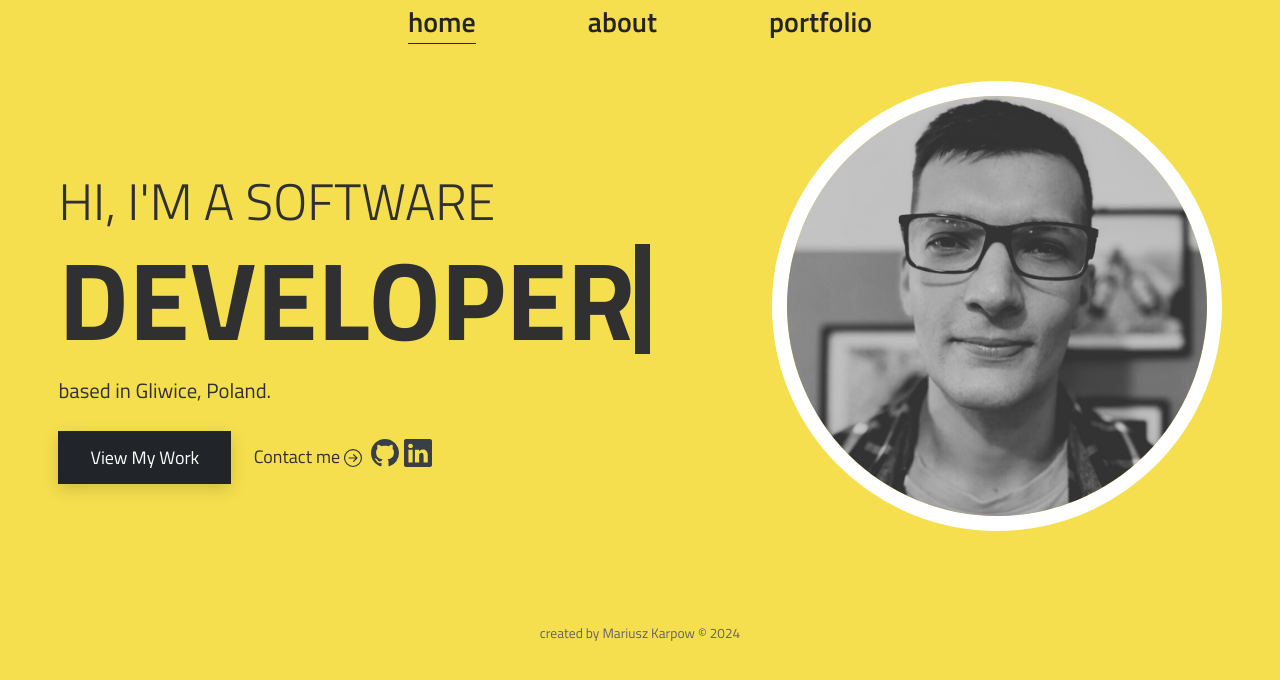
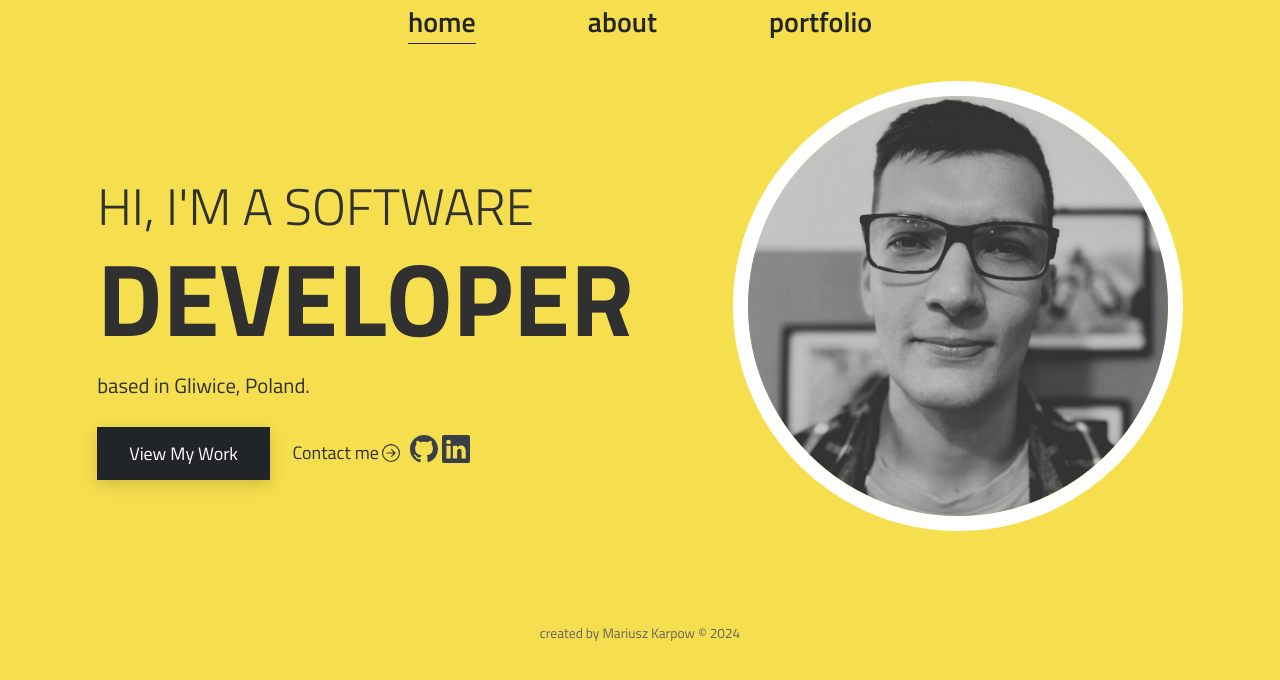
Before and after one commit to daeix/portfolio, a React (Vite) app: page / in a window 1280 px wide. Shown: the top 680 px of the page. Built offline with nearby package versions, Linux system fonts and the light colour scheme.

Commit message:
final update

```diff
--- a/src/Portfolio.jsx
+++ b/src/Portfolio.jsx
@@ -51,7 +51,7 @@ export default function Portfolio() {
         </a>
       </div>
       <div className="project-last">
-        <img className="preview" src="/tenzies-mockup.png" />
+        <img src="/tenzies-mockup.png" />
         <h3 className="project-title">Tenzies</h3>
         <p className="project-description">
           Simple game built with HTML, CSS and React.js
--- a/src/index.css
+++ b/src/index.css
@@ -55,53 +55,10 @@ body {
   margin-top: 2em;
 }
 
-.developer {
-  font-size: 1.65em;
-  margin-top: 0.15em;
-  overflow: hidden;
-  border-right: 0.14em solid #303030;
-  white-space: nowrap;
-  font-size: 1.6rem;
-  width: 0;
-  animation: typing 2s steps(20, end) forwards, blink 0.8s infinite;
-}
-
-@keyframes typing {
-  from {
-    width: 0;
-  }
-  to {
-    width: 100%;
-  }
-}
-
-@keyframes blink {
-  from {
-    border-color: transparent;
-  }
-  to {
-    border-color: #303030;
-  }
-}
-
-@keyframes blink-caret {
-  from,
-  to {
-    border-color: transparent;
-  }
-  50% {
-    border-color: #303030;
-  }
-}
-
 .contact-me {
   display: flex;
   align-items: center;
   gap: 0.2em;
-}
-
-.developer {
-  font-size: 2.15em;
 }
 
 .location,
@@ -109,6 +66,13 @@ body {
   font-size: 1.15em;
   text-align: center;
   margin-top: 0.95em;
+}
+
+.developer {
+  margin-top: 0.15em;
+  white-space: nowrap;
+  font-size: 2em;
+  width: 0;
 }
 
 .view-work-button {
```
